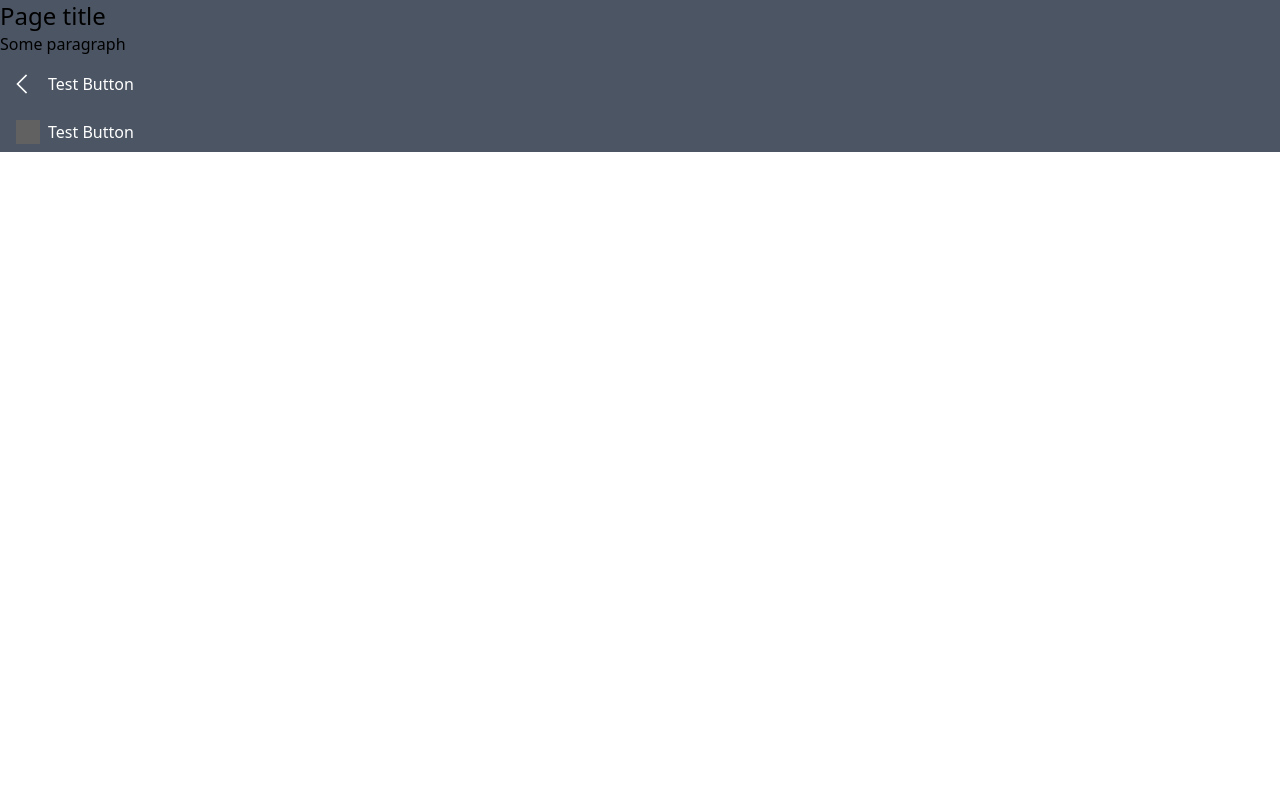
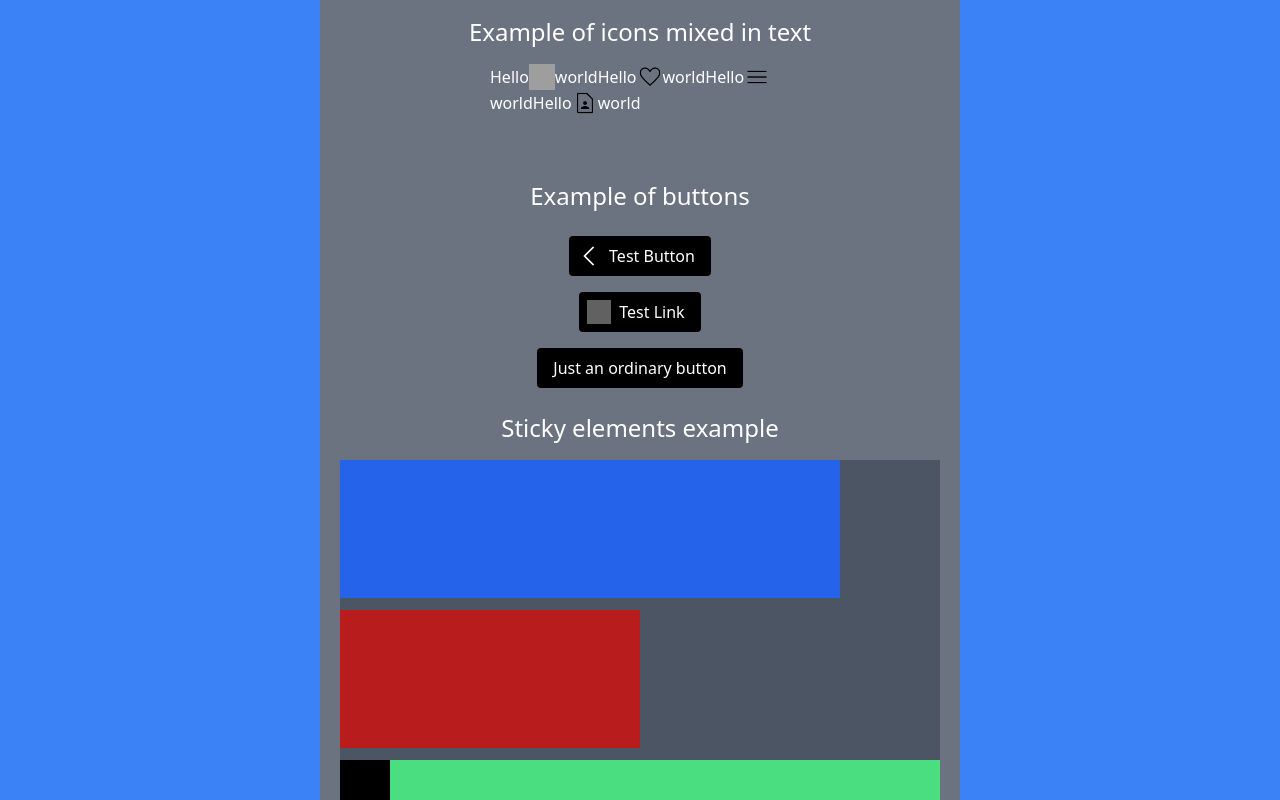
Before and after one commit to william-horn/nextjs-template, a Next.js app: page / in a window 1280 px wide. Built offline with nearby package versions, Linux system fonts and the light colour scheme; grey boxes are pictures that could not be loaded; a web font is replaced by a local one.

Commit message:
creating example page

```diff
--- a/components/IconImage.js
+++ b/components/IconImage.js
@@ -8,7 +8,7 @@ const IconImage = ({ className="", remove, src, size="48px" }) => {
   return (
     <Container
     className={buildClassName({
-      base: "icon-container relative",
+      base: "icon-container relative inline-block",
       extend: className,
       remove
     })}
--- a/components/buttons/Button.js
+++ b/components/buttons/Button.js
@@ -17,6 +17,12 @@ const Button = ({
   url,
 }) => {
 
+  const buttonClass = buildClassName({
+    base: "relative flex items-center px-2 m-2 bg-black transition-all rounded filter hover:invert custom-button min-w-fit",
+    extend: className,
+    remove
+  })
+
   const renderIcon = (src, size) => {
     return (
       src
@@ -25,34 +31,48 @@ const Button = ({
     )
   }
 
-  const renderButton = () => {
-    return (
-      <button
-      className={buildClassName({
-        base: "relative flex items-center px-2 mx-2 my-2 text-white transition-all rounded filter hover:invert custom-button min-w-fit",
-        extend: className,
-        remove
-      })}
-      onClick={onClick}>
+  const renderInnerButton = () => <>
     {renderIcon(leftIcon, leftIconSize)}
 
     <span
-        className="flex-auto p-2 text-left text-white rounded text-md">
+    className="flex-auto p-2 text-left rounded text-md">
       {children}
     </span>
 
     {renderIcon(rightIcon, rightIconSize)}
-      </button>
-    );
-  }
+  </>
 
   return (
     url
-      ? <Link href={url}>
-          {renderButton()}
+      ? <Link
+        className={buttonClass}
+        href={url}>
+          {renderInnerButton()}
         </Link>
-      : renderButton()
+      : <button
+      className={buttonClass}
+      onClick={onClick}>
+        {renderInnerButton()}
+      </button>
   );
 };
 
+// Button.Member = ({ children }) => {
+//   return (
+//     <Button
+//     className="button-member"
+//     remove="custom-button">
+//       {children}
+//     </Button>
+//   );
+// }
+
+// Button.Group = ({ children, className }) => {
+//   return (
+//     <Container className="button-group">
+//       {children}
+//     </Container>
+//   );
+// }
+
 export default Button;
--- /dev/null
+++ b/components/typography/IconText.js
@@ -0,0 +1,13 @@
+
+
+import Container from "../Container";
+
+const IconText = ({ children }) => {
+  return (
+    <Container className="flex flex-wrap items-center">
+      {children}
+    </Container>
+  );
+};
+
+export default IconText;
--- a/components/typography/Text.js
+++ b/components/typography/Text.js
@@ -1,7 +1,15 @@
 
-const Text = ({ children }) => {
+import buildClassName from "../../lib/helpers/buildClassName";
+
+const Text = ({ className="", remove, children }) => {
   return (
-    <p>{children}</p>
+    <p
+    className={buildClassName({
+      extend: className,
+      remove})
+    }>
+        {children}
+    </p>
   );
 };
 
--- a/components/typography/Title.js
+++ b/components/typography/Title.js
@@ -1,23 +1,19 @@
 
 
-const Title = ({ children }) => {
+import buildClassName from "../../lib/helpers/buildClassName";
+
+const Title = ({ className="", remove, children }) => {
   return (
-    <p>{children}</p>
+    <h2
+    className={buildClassName({
+      base: "text-center",
+      extend: className,
+      remove})
+    }>
+      {children}
+    </h2>
   );
 };
 
-// Main page titles (h1)
-Title.Main = ({ children }) => {
-  return (
-    <h1>{children}</h1>
-  )
-}
-
-// Arbitrary main title
-Title.Primary = ({ children }) => {
-  return (
-    <h2>{children}</h2>
-  )
-}
 
 export default Title;
--- a/lib/helpers/buildClassName.js
+++ b/lib/helpers/buildClassName.js
@@ -4,7 +4,6 @@ const buildClassName = ({ base='', extend='', remove='' }) => {
   const removed = remove.matchAll(/\S+/g);
 
   for (let match of removed) {
-    console.log(match)
     className = className.replace(
       new RegExp(`(.?)${match[0]}(.?)`, 'g'), // change to non-alphanumeric only
       (initial, bef, aft) => {
--- a/pages/_app.js
+++ b/pages/_app.js
@@ -38,7 +38,7 @@ export default function App({ Component, pageProps }) {
       currentUrl,
       lastPage: lastPageRef.current
     }}>
-      <Container className="bg-gray-600">
+      <Container className="relative max-h-screen min-h-screen overflow-y-auto bg-gray-600 max-w-screen min-w-screen">
         <LayoutController>
           <Component {...pageProps} />
         </LayoutController>
--- a/pages/index.js
+++ b/pages/index.js
@@ -2,10 +2,15 @@ import Head from 'next/head'
 import Image from 'next/image'
 import Button from '../components/buttons/Button';
 import Container from '../components/Container';
+import Text from '../components/typography/Text';
+import Title from '../components/typography/Title';
+import IconImage from '../components/IconImage';
+import Link from 'next/link';
 import Icons from '../public/icons';
 
 import Enum from '../enum';
 import useLocalStorage from '../hooks/useLocalStorage'
+import IconText from '../components/typography/IconText';
 
 export default function Home() {
   const [testLocalStorage, setTestLocalStorage] = useLocalStorage('test_key', 'initial_value');
@@ -16,10 +21,20 @@ export default function Home() {
   }
 
   return (
-    <Container className="page">
-      <h1 className="text-2xl">Page title</h1>
-      <p>Some paragraph</p>
+    <Container className="bg-blue-500 page h-[500vh]">
+      <Container className="w-[50%] mx-auto flex flex-col items-center bg-gray-500 h-full">
+        <Title className="my-4 text-2xl">Example of icons mixed in text</Title>
 
+        <Container className="w-[300px] h-[100px]">
+          <IconText>
+            <Text>Hello</Text> <IconImage src={Icons.GemIcon} size="26px"/> <Text>world</Text>
+            <Text>Hello</Text> <IconImage src={Icons.FavoriteIcon} size="26px"/> <Text>world</Text>
+            <Text>Hello</Text> <IconImage src={Icons.MenuIcon} size="26px"/> <Text>world</Text>
+            <Text>Hello</Text> <IconImage src={Icons.FriendsPageIcon} size="26px"/> <Text>world</Text>
+          </IconText>
+        </Container>
+
+        <Title className="my-4 text-2xl">Example of buttons</Title>
 
         <Button
         leftIcon={Icons.ArrowLeftIcon}
@@ -30,10 +45,34 @@ export default function Home() {
 
         <Button
         leftIcon={Icons.GemIcon}
+        url="https://www.youtube.com"
         // className="bg-red-700"
         onClick={() => console.log('button was clicked')}>
-        Test Button
+          Test Link
         </Button>
+
+        <Button>Just an ordinary button</Button>
+
+
+        <Title className="my-4 text-2xl">Sticky elements example</Title>
+        <Container className="h-[600px] bg-gray-600 flex flex-col">
+          <Container className="w-[500px] h-[200px] bg-blue-600 mb-3 sticky top-0"></Container>
+          <Container className="w-[300px] h-[200px] bg-red-700 mb-3 sticky top-0"></Container>
+
+          <Container className="w-[600px] h-full bg-green-400 overflow-y-auto max-h-[300px] relative">
+            <Container className="w-[50px] h-[80px] bg-black"></Container>
+            <Container className="w-[50px] h-[80px] bg-yellow-400 sticky top-0"></Container>
+            <Container className="w-[50px] h-[80px] bg-black"></Container>
+            <Container className="w-[50px] h-[80px] bg-black"></Container>
+            <Container className="w-[50px] h-[80px] bg-black"></Container>
+            <Container className="w-[50px] h-[80px] bg-black"></Container>
+            <Container className="w-[50px] h-[80px] bg-black"></Container>
+          </Container>
+        </Container>
+
+        <Title className="my-4 text-2xl">Example of search bar</Title>
+
+      </Container>
 
     </Container>
   )
--- a/styles/globals.css
+++ b/styles/globals.css
@@ -2,6 +2,9 @@
 @tailwind base;
 @tailwind components;
 @tailwind utilities;
+
+@layer components {
+}
 
 * {
   box-sizing: border-box;
@@ -15,9 +18,14 @@ body {
   overflow-x: hidden;
 }
 
+p, h1, h2, h3,
+h4, h5, h6, button, a {
+  color: white;
+}
+
 a {
-  color: inherit;
   text-decoration: none;
+  width: fit-content;
 }
 
 .wireframe * {
```
Also changed, not shown: public/icons/arrow-left.png. Lines whose indentation alone changed are shown as unchanged.
